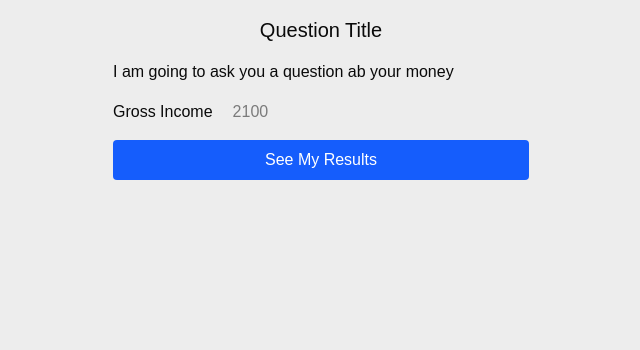
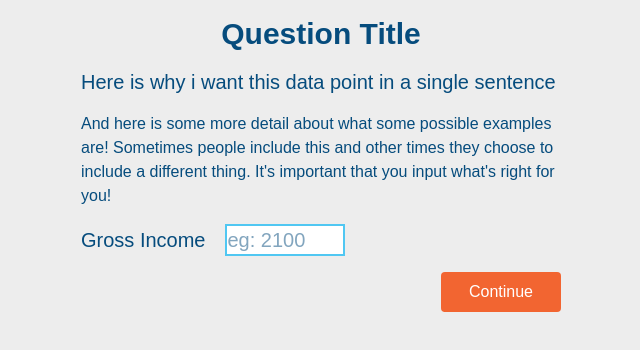
Before and after one commit to EthanCloin/financial-order-of-operations, a Next.js app: page /quiz in a window 1280 px wide. Shown: the top 350 px of the page, without its empty margins (319-959 px from the left). Built offline with nearby package versions, Linux system fonts and the light colour scheme.

Commit message:
some styling

```diff
--- a/app/globals.css
+++ b/app/globals.css
@@ -1,8 +1,15 @@
 @import "tailwindcss";
 
 :root {
-  --background: #ffffff;
+  --background: var(--color-slate-100);
   --foreground: #171717;
+  --mg-sky: oklch(0.7798 0.1212 225.64);
+  --mg-navy-400: oklch(55.277% 0.12156 244.766);
+  --mg-navy-600: oklch(0.405 0.103 247.01);
+  --mg-navy-800: oklch(34.256% 0.08547 247.159);
+  --mg-orange-400: oklch(0.7117 0.1854 39.34);
+  --mg-orange-600: oklch(0.6769 0.1854 39.34);
+  --mg-orange-800: oklch(0.5645 0.1854 39.34);
 }
 
 @theme inline {
@@ -10,6 +17,13 @@
   --color-foreground: var(--foreground);
   --font-sans: var(--font-geist-sans);
   --font-mono: var(--font-geist-mono);
+  --color-mg-orange-400: var(--mg-orange-400);
+  --color-mg-orange-600: var(--mg-orange-600);
+  --color-mg-orange-800: var(--mg-orange-800);
+  --color-mg-sky: var(--mg-sky);
+  --color-mg-navy-400: var(--mg-navy-400);
+  --color-mg-navy-600: var(--mg-navy-600);
+  --color-mg-navy-800: var(--mg-navy-800);
 }
 
 @media (prefers-color-scheme: light) {
--- a/app/quiz/QuizForm.tsx
+++ b/app/quiz/QuizForm.tsx
@@ -2,23 +2,45 @@
 
 import React, { useState } from "react";
 // import { QuizData } from "../types/QuizData";
+/*
+looks like some reasonable vlaues for each form view will be:
 
+- Title of Question
+- Short Summary
+- Further Detail
+- Field Label
+- Field Format
+- Field Placeholder
+*/
 const QuizForm: React.FC = () => {
   return (
-    <form className="space-y-4 max-w-md mx-auto p-4 h-72 flex-col flex">
-      <p className="text-xl text-center">Question Title</p>
-      <p>I am going to ask you a question ab your money</p>
-      <div className="space-x-5">
+    <div className="max-w-lg mx-auto">
+      <form className="space-y-4 mx-auto p-4 flex-col flex text-mg-navy-600">
+        <p className="text-3xl font-bold text-center">Question Title</p>
+        <p className="text-xl">
+          Here is why i want this data point in a single sentence
+        </p>
+        <p>
+          And here is some more detail about what some possible examples are!
+          Sometimes people include this and other times they choose to include a
+          different thing. It's important that you input what's right for you!
+        </p>
+        <div className="space-x-5 text-xl">
           <label>Gross Income</label>
-        <input className="w-1/4" type="number" placeholder="2100" />
+          <input
+            className="w-1/4 bg-white border-mg-sky border-2"
+            type="number"
+            placeholder="eg: 2100"
+          />
         </div>
         <button
-        type="submit"
-        className="bg-blue-600 text-white px-4 py-2 rounded hover:bg-blue-700"
+          type="button"
+          className=" text-white ml-auto bg-mg-orange-600 px-4 py-2 w-1/4 rounded hover:bg-mg-orange-400"
         >
-        See My Results
+          Continue
         </button>
       </form>
+    </div>
   );
 };
 
```
Lines whose indentation alone changed are shown as unchanged.
